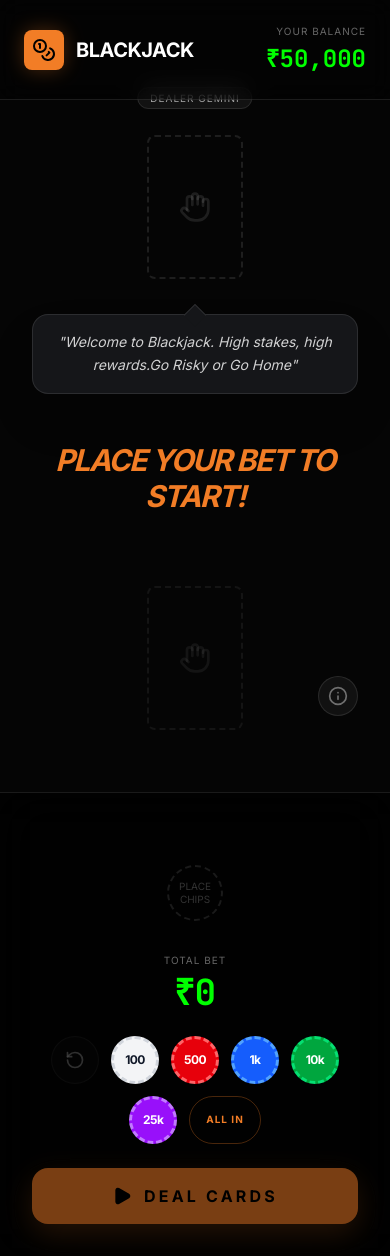
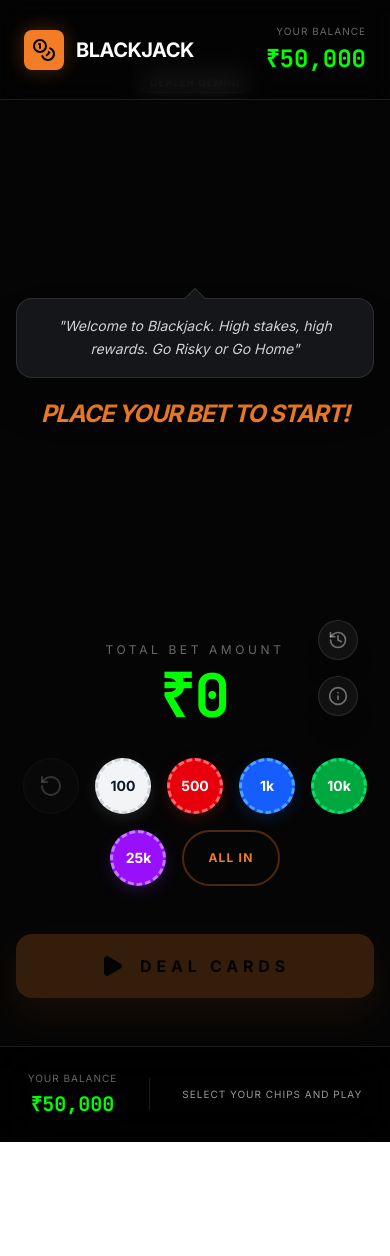
Before and after one commit to Mokshsheokand11/blackjack, a React (Vite) app: page / in a window 390 px wide. After the commit the page ends 1142 px from the top, so only its background shows below. Built offline with nearby package versions, Linux system fonts and the light colour scheme.

Commit message:
Intital UI

```diff
--- a/src/App.tsx
+++ b/src/App.tsx
@@ -1,10 +1,10 @@
 import React, { useState, useEffect, useCallback } from 'react';
 import { motion, AnimatePresence } from 'motion/react';
 import { Card as CardComponent } from './components/Card';
-import { Card as CardType, GameState, Hand, GameStatus } from './types';
+import { Card as CardType, GameState, Hand, GameStatus, RoundResult } from './types';
 import { createDeck, calculateScore, isBlackjack, isBusted, getDealerAction } from './utils/blackjack';
 import { getDealerCommentary } from './services/gemini';
-import { Coins, RotateCcw, Play, Hand as HandIcon, Split, Square, TrendingUp, TrendingDown, Info } from 'lucide-react';
+import { Coins, RotateCcw, Play, Hand as HandIcon, Split, Square, TrendingUp, TrendingDown, Info, History } from 'lucide-react';
 import confetti from 'canvas-confetti';
 import { clsx, type ClassValue } from 'clsx';
 import { twMerge } from 'tailwind-merge';
@@ -26,9 +26,30 @@ export default function App() {
     currentBet: 0,
     status: 'betting',
     message: 'Place your bet to start!',
-    dealerCommentary: 'Welcome to Blackjack. High stakes, high rewards.Go Risky or Go Home',
+    dealerCommentary: 'Welcome to Blackjack. High stakes, high rewards. Go Risky or Go Home',
     consecutiveAllIns: 0,
+    history: [],
   });
+
+  // Persist balance and history
+  useEffect(() => {
+    const savedBalance = localStorage.getItem('blackjack_balance');
+    const savedStreak = localStorage.getItem('blackjack_streak');
+    const savedHistory = localStorage.getItem('blackjack_history');
+
+    setGameState(prev => ({
+      ...prev,
+      balance: savedBalance ? parseInt(savedBalance) : prev.balance,
+      consecutiveAllIns: savedStreak ? parseInt(savedStreak) : prev.consecutiveAllIns,
+      history: savedHistory ? JSON.parse(savedHistory) : prev.history
+    }));
+  }, []);
+
+  useEffect(() => {
+    localStorage.setItem('blackjack_balance', gameState.balance.toString());
+    localStorage.setItem('blackjack_streak', gameState.consecutiveAllIns.toString());
+    localStorage.setItem('blackjack_history', JSON.stringify(gameState.history));
+  }, [gameState.balance, gameState.consecutiveAllIns, gameState.history]);
 
   const [betChips, setBetChips] = useState<number[]>([]);
   const betInput = betChips.reduce((sum, chip) => sum + chip, 0);
@@ -192,6 +213,56 @@ export default function App() {
     setIsProcessing(false);
   };
 
+  // Player action: Double Down
+  const handleDoubleDown = async () => {
+    const currentHand = gameState.playerHands[gameState.activeHandIndex];
+    if (
+      gameState.status !== 'playing' ||
+      isProcessing ||
+      currentHand.cards.length !== 2 ||
+      gameState.balance < gameState.currentBet
+    ) return;
+
+    setIsProcessing(true);
+    const newBet = gameState.currentBet;
+    const newBalance = gameState.balance - newBet;
+    const totalBet = gameState.currentBet + newBet;
+
+    const newDeck = [...gameState.deck];
+    const newCard = newDeck.pop()!;
+    const newCards = [...currentHand.cards, newCard];
+    const newScore = calculateScore(newCards);
+    const busted = isBusted(newScore);
+
+    const updatedHand: Hand = {
+      ...currentHand,
+      cards: newCards,
+      score: newScore,
+      isBusted: busted,
+      isStood: true,
+    };
+
+    const newPlayerHands = [...gameState.playerHands];
+    newPlayerHands[gameState.activeHandIndex] = updatedHand;
+
+    const nextHandIndex = gameState.activeHandIndex + 1;
+    const hasMoreHands = nextHandIndex < newPlayerHands.length;
+
+    updateState({
+      deck: newDeck,
+      playerHands: newPlayerHands,
+      activeHandIndex: hasMoreHands ? nextHandIndex : gameState.activeHandIndex,
+      balance: newBalance,
+      currentBet: totalBet,
+      status: hasMoreHands ? 'playing' : 'dealer-turn',
+      message: busted ? 'Busted!' : (hasMoreHands ? `Hand ${nextHandIndex + 1}'s turn` : 'Dealer\'s turn...'),
+    });
+
+    const commentary = await getDealerCommentary(updatedHand, gameState.dealerHand, 'double', newBalance, totalBet);
+    updateState({ dealerCommentary: commentary });
+    setIsProcessing(false);
+  };
+
   // Player action: Split
   const handleSplit = async () => {
     const currentHand = gameState.playerHands[gameState.activeHandIndex];
@@ -316,11 +387,27 @@ export default function App() {
     }
 
     const finalBalance = gameState.balance + totalPayout;
+
+    // Add to history
+    const mainHand = newPlayerHands[0];
+    const outcome = mainHand.isBlackjack ? 'blackjack' : (totalPayout > gameState.currentBet ? 'win' : (totalPayout === gameState.currentBet ? 'push' : 'loss'));
+
+    const newHistoryEntry: RoundResult = {
+      id: Math.random().toString(36).substr(2, 9),
+      playerScore: mainHand.score,
+      dealerScore: finalDealerHand.score,
+      bet: gameState.currentBet,
+      payout: totalPayout,
+      outcome,
+      timestamp: Date.now()
+    };
+
     updateState({
       playerHands: newPlayerHands,
       balance: finalBalance,
       status: 'settled',
       message: totalPayout > 0 ? `You won ${totalPayout} Rs!` : 'Better luck next time.',
+      history: [newHistoryEntry, ...gameState.history].slice(0, 10),
     });
 
     const commentary = await getDealerCommentary(newPlayerHands[0], finalDealerHand, 'settle', finalBalance, gameState.currentBet);
@@ -369,7 +456,7 @@ export default function App() {
         </div>
       </header>
 
-      <main className="flex-1 p-8 flex flex-col gap-8 max-w-7xl mx-auto w-full">
+      <main className="flex-1 p-4 md:p-8 flex flex-col gap-4 md:gap-6 max-w-7xl mx-auto w-full justify-center">
         {/* Dealer Area */}
         <section className="flex flex-col items-center gap-4">
           <div className="relative">
@@ -381,7 +468,7 @@ export default function App() {
 
             <div className="flex gap-4 min-h-[150px] items-center justify-center">
               <AnimatePresence mode="popLayout">
-                {gameState.dealerHand.cards.map((card, idx) => (
+                {gameState.status !== 'betting' && gameState.dealerHand.cards.map((card, idx) => (
                   <motion.div
                     key={`dealer-${idx}-${card.rank}-${card.suit}`}
                     initial={{ opacity: 0, y: -50, rotate: -10 }}
@@ -395,11 +482,6 @@ export default function App() {
                   </motion.div>
                 ))}
               </AnimatePresence>
-              {gameState.dealerHand.cards.length === 0 && (
-                <div className="w-24 h-36 border-2 border-dashed border-white/10 rounded-lg flex items-center justify-center text-white/10">
-                  <HandIcon className="w-8 h-8" />
-                </div>
-              )}
             </div>
 
             {gameState.dealerHand.cards.length > 0 && (
@@ -424,13 +506,102 @@ export default function App() {
         </section>
 
         {/* Game Message */}
-        <div className="text-center py-4">
-          <h2 className="text-3xl font-bold tracking-tighter uppercase italic text-[#F27D26]">
+        <div className="text-center py-1">
+          <h2 className="text-2xl md:text-3xl font-bold tracking-tighter uppercase italic text-[#F27D26]">
             {gameState.message}
           </h2>
         </div>
 
-        {/* Player Area */}
+        {/* Betting Central Area */}
+        {gameState.status === 'betting' && (
+          <section className="flex-1 flex flex-col items-center justify-center gap-8 py-8 animate-in fade-in zoom-in duration-500">
+            <div className="relative h-32 w-full flex flex-col items-center justify-end">
+              <AnimatePresence>
+                {betChips.map((chip, index) => (
+                  <motion.div
+                    key={`chip-main-${index}-${chip}`}
+                    initial={{ y: -100, opacity: 0, scale: 0.5 }}
+                    animate={{ y: -index * 4, opacity: 1, scale: 1.2 }}
+                    exit={{ opacity: 0, scale: 0.5, y: 50 }}
+                    className={cn(
+                      "absolute w-16 h-16 rounded-full border-[4px] border-dashed border-white/20 shadow-[0_10px_20px_rgba(0,0,0,0.5)] flex items-center justify-center font-bold text-sm ring-2 ring-black",
+                      chip === 100 ? 'bg-gray-100 text-gray-900' :
+                        chip === 500 ? 'bg-red-600 text-white' :
+                          chip === 1000 ? 'bg-blue-600 text-white' :
+                            chip === 10000 ? 'bg-green-600 text-white' :
+                              chip === 25000 ? 'bg-purple-600 text-white' :
+                                'bg-[#F27D26] text-black'
+                    )}
+                    style={{ bottom: 0, zIndex: index }}
+                  >
+                    {chip >= 1000 ? `${chip / 1000}k` : chip}
+                  </motion.div>
+                ))}
+              </AnimatePresence>
+            </div>
+
+            <div className="flex flex-col items-center gap-2">
+              <p className="text-xs text-white/40 uppercase tracking-[0.3em]">Total Bet Amount</p>
+              <motion.p
+                key={betInput}
+                initial={{ scale: 0.8 }}
+                animate={{ scale: 1 }}
+                className="text-6xl font-mono font-bold text-[#00FF00]"
+              >
+                ₹{betInput.toLocaleString()}
+              </motion.p>
+            </div>
+
+            <div className="flex flex-wrap justify-center items-center gap-4">
+              <button
+                onClick={handleUndoChip}
+                disabled={betChips.length === 0}
+                title="Undo last chip"
+                className="w-14 h-14 rounded-full bg-white/5 border border-white/10 flex items-center justify-center hover:bg-white/10 active:scale-95 transition-all disabled:opacity-30"
+              >
+                <RotateCcw className="w-6 h-6 text-white/60" />
+              </button>
+
+              {[100, 500, 1000, 10000, 25000].map(amount => (
+                <button
+                  key={amount}
+                  onClick={() => handleAddChip(amount)}
+                  disabled={betInput + amount > gameState.balance}
+                  className={cn(
+                    "w-14 h-14 rounded-full border-[3px] border-dashed border-white/20 font-bold text-sm hover:scale-110 active:scale-95 transition-all disabled:opacity-30 ring-2 ring-transparent hover:ring-white/40",
+                    amount === 100 ? 'bg-gray-100 text-gray-900 border-gray-300 shadow-[0_5px_15px_rgba(255,255,255,0.1)]' :
+                      amount === 500 ? 'bg-red-600 text-white border-red-400 shadow-[0_5px_15px_rgba(220,38,38,0.2)]' :
+                        amount === 1000 ? 'bg-blue-600 text-white border-blue-400 shadow-[0_5px_15px_rgba(37,99,235,0.2)]' :
+                          amount === 10000 ? 'bg-green-600 text-white border-green-400 shadow-[0_5_15px_rgba(16,185,129,0.2)]' :
+                            amount === 25000 ? 'bg-purple-600 text-white border-purple-400 shadow-[0_5px_15px_rgba(147,51,234,0.2)]' : ''
+                  )}
+                >
+                  {amount >= 1000 ? `${amount / 1000}k` : amount}
+                </button>
+              ))}
+
+              <button
+                onClick={handleAllIn}
+                disabled={betInput === gameState.balance || gameState.balance === 0}
+                className="px-6 py-2 h-14 rounded-full border-2 border-[#F27D26]/30 text-[#F27D26] text-xs font-bold uppercase tracking-widest hover:bg-[#F27D26]/10 active:scale-95 transition-all disabled:opacity-30"
+              >
+                All In
+              </button>
+            </div>
+
+            <button
+              onClick={startRound}
+              disabled={isProcessing || betInput < MIN_BET || betInput > gameState.balance}
+              className="w-full max-w-sm py-5 bg-[#F27D26] text-black font-extrabold uppercase tracking-[0.3em] rounded-2xl flex items-center justify-center gap-4 hover:bg-[#ff8c3a] disabled:opacity-20 shadow-[0_15px_40px_rgba(242,125,38,0.4)] transition-all active:scale-[0.98] mt-4"
+            >
+              <Play className="w-6 h-6 fill-current" />
+              Deal Cards
+            </button>
+          </section>
+        )}
+
+        {/* Player Area - ONLY show if not betting */}
+        {gameState.status !== 'betting' && (
           <section className="flex flex-col items-center gap-8">
             <div className="flex flex-wrap justify-center gap-12">
               {gameState.playerHands.map((hand, hIdx) => (
@@ -451,11 +622,6 @@ export default function App() {
                         </motion.div>
                       ))}
                     </AnimatePresence>
-                  {hand.cards.length === 0 && (
-                    <div className="w-24 h-36 border-2 border-dashed border-white/10 rounded-lg flex items-center justify-center text-white/10">
-                      <HandIcon className="w-8 h-8" />
-                    </div>
-                  )}
                   </div>
 
                   {hand.cards.length > 0 && (
@@ -473,99 +639,29 @@ export default function App() {
               ))}
             </div>
           </section>
+        )}
       </main>
 
       {/* Controls Footer */}
-      <footer className="p-8 bg-black/80 backdrop-blur-xl border-t border-white/10 sticky bottom-0 z-50">
-        <div className="max-w-4xl mx-auto flex flex-col gap-6">
+      <footer className="p-4 md:p-8 bg-black/80 backdrop-blur-xl border-t border-white/10 sticky bottom-0 z-50">
+        <div className="max-w-4xl mx-auto flex flex-col gap-4">
           {gameState.status === 'betting' ? (
-            <div className="flex flex-col items-center gap-6">
-              <div className="relative h-24 w-full flex flex-col items-center justify-end mb-2">
-                <AnimatePresence>
-                  {betChips.map((chip, index) => (
-                    <motion.div
-                      key={`chip-${index}-${chip}`}
-                      initial={{ y: -50, opacity: 0, scale: 0.8 }}
-                      animate={{ y: -index * 4, opacity: 1, scale: 1 }}
-                      exit={{ opacity: 0, scale: 0.5, y: -20 }}
-                      className={cn(
-                        "absolute w-14 h-14 rounded-full border-[4px] border-dashed border-white/20 shadow-[0_4px_10px_rgba(0,0,0,0.5)] flex items-center justify-center font-bold text-xs ring-2 ring-black",
-                        chip === 100 ? 'bg-gray-100 text-gray-900' :
-                          chip === 500 ? 'bg-red-600 text-white' :
-                            chip === 1000 ? 'bg-blue-600 text-white' :
-                              chip === 10000 ? 'bg-green-600 text-white' :
-                                chip === 25000 ? 'bg-purple-600 text-white' :
-                                  'bg-[#F27D26] text-black'
-                      )}
-                      style={{ bottom: 0, zIndex: index }}
-                    >
-                      {chip >= 1000 ? `${chip / 1000}k` : chip}
-                    </motion.div>
-                  ))}
-                </AnimatePresence>
-                {betChips.length === 0 && (
-                  <div className="w-14 h-14 rounded-full border-2 border-dashed border-white/10 flex items-center justify-center absolute bottom-0">
-                    <span className="text-white/20 text-[10px] uppercase text-center leading-tight">Place<br />Chips</span>
+            <div className="flex justify-center items-center gap-8 py-2">
+              <div className="text-center">
+                <p className="text-[10px] text-white/40 uppercase tracking-widest mb-1">Your Balance</p>
+                <p className="text-xl font-mono font-bold text-[#00FF00]">₹{gameState.balance.toLocaleString()}</p>
               </div>
-                )}
+              <div className="h-8 w-px bg-white/10" />
+              <div className="text-center text-white/60 text-[10px] uppercase tracking-widest">
+                Select your chips and play
               </div>
-
-              <div className="flex flex-col items-center">
-                <p className="text-[10px] text-white/40 uppercase tracking-widest mb-1">Total Bet</p>
-                <p className="text-4xl font-mono font-bold text-[#00FF00]">₹{betInput.toLocaleString()}</p>
-              </div>
-
-              <div className="flex flex-wrap justify-center items-center gap-3">
-                <button
-                  onClick={handleUndoChip}
-                  disabled={betChips.length === 0}
-                  className="w-12 h-12 rounded-full bg-white/5 border border-white/10 flex items-center justify-center hover:bg-white/10 active:scale-95 transition-all disabled:opacity-30 disabled:hover:bg-white/5"
-                >
-                  <RotateCcw className="w-5 h-5 text-white/60" />
-                </button>
-
-                {[100, 500, 1000, 10000, 25000].map(amount => (
-                  <button
-                    key={amount}
-                    onClick={() => handleAddChip(amount)}
-                    disabled={betInput + amount > gameState.balance}
-                    className={cn(
-                      "w-12 h-12 rounded-full border-[3px] border-dashed border-white/20 font-bold text-xs tracking-tighter hover:scale-110 active:scale-95 transition-all disabled:opacity-30 disabled:hover:scale-100 ring-2 ring-transparent hover:ring-white/20",
-                      amount === 100 ? 'bg-gray-100 text-gray-900 border-gray-300' :
-                        amount === 500 ? 'bg-red-600 text-white border-red-400' :
-                          amount === 1000 ? 'bg-blue-600 text-white border-blue-400' :
-                            amount === 10000 ? 'bg-green-600 text-white border-green-400' :
-                              amount === 25000 ? 'bg-purple-600 text-white border-purple-400' : ''
-                    )}
-                  >
-                    {amount >= 1000 ? `${amount / 1000}k` : amount}
-                  </button>
-                ))}
-
-                <button
-                  onClick={handleAllIn}
-                  disabled={betInput === gameState.balance || gameState.balance === 0}
-                  className="px-4 py-2 h-12 rounded-full border border-[#F27D26]/30 text-[#F27D26] text-[10px] font-bold uppercase tracking-widest hover:bg-[#F27D26]/10 active:scale-95 transition-all disabled:opacity-30 disabled:hover:bg-transparent"
-                >
-                  All In
-                </button>
-              </div>
-
-              <button
-                onClick={startRound}
-                disabled={isProcessing || betInput < MIN_BET || betInput > gameState.balance}
-                className="w-full max-w-sm py-4 bg-[#F27D26] text-black font-bold uppercase tracking-[0.2em] rounded-2xl flex items-center justify-center gap-3 hover:bg-[#ff8c3a] disabled:opacity-50 disabled:cursor-not-allowed shadow-[0_10px_30px_rgba(242,125,38,0.3)] transition-all active:scale-[0.98]"
-              >
-                <Play className="w-5 h-5 fill-current" />
-                Deal Cards
-              </button>
             </div>
           ) : gameState.status === 'playing' ? (
-            <div className="grid grid-cols-2 md:grid-cols-4 gap-4">
+            <div className="grid grid-cols-2 lg:grid-cols-5 gap-3">
               <button
                 onClick={handleHit}
                 disabled={isProcessing}
-                className="py-4 bg-white text-black font-bold uppercase tracking-widest rounded-2xl flex flex-col items-center gap-1 hover:bg-gray-200 transition-all active:scale-95"
+                className="py-4 bg-white text-black font-bold uppercase tracking-widest rounded-xl flex flex-col items-center gap-1 hover:bg-gray-200 transition-all active:scale-95 shadow-lg"
               >
                 <HandIcon className="w-5 h-5" />
                 <span>Hit</span>
@@ -574,24 +670,33 @@ export default function App() {
               <button
                 onClick={handleStand}
                 disabled={isProcessing}
-                className="py-4 bg-[#151619] border border-white/20 text-white font-bold uppercase tracking-widest rounded-2xl flex flex-col items-center gap-1 hover:bg-white/5 transition-all active:scale-95"
+                className="py-4 bg-[#151619] border border-white/20 text-white font-bold uppercase tracking-widest rounded-xl flex flex-col items-center gap-1 hover:bg-white/5 transition-all active:scale-95 shadow-lg"
               >
                 <Square className="w-5 h-5 fill-current" />
                 <span>Stand</span>
               </button>
 
               <button
+                onClick={handleDoubleDown}
+                disabled={isProcessing || gameState.playerHands[gameState.activeHandIndex].cards.length !== 2 || gameState.balance < gameState.currentBet}
+                className="py-4 bg-[#F27D26] text-black font-bold uppercase tracking-widest rounded-xl flex flex-col items-center gap-1 hover:bg-[#ff8c3a] disabled:opacity-20 transition-all active:scale-95 shadow-lg"
+              >
+                <TrendingUp className="w-5 h-5" />
+                <span>Double</span>
+              </button>
+
+              <button
                 onClick={handleSplit}
                 disabled={isProcessing || gameState.playerHands[gameState.activeHandIndex].cards.length !== 2 || gameState.playerHands[gameState.activeHandIndex].cards[0].rank !== gameState.playerHands[gameState.activeHandIndex].cards[1].rank || gameState.balance < gameState.currentBet}
-                className="py-4 bg-[#151619] border border-white/20 text-white font-bold uppercase tracking-widest rounded-2xl flex flex-col items-center gap-1 hover:bg-white/5 disabled:opacity-20 transition-all active:scale-95"
+                className="py-4 bg-[#151619] border border-white/20 text-white font-bold uppercase tracking-widest rounded-xl flex flex-col items-center gap-1 hover:bg-white/5 disabled:opacity-20 transition-all active:scale-95 shadow-lg"
               >
                 <Split className="w-5 h-5" />
                 <span>Split</span>
               </button>
 
-              <div className="flex flex-col items-center justify-center border border-white/10 rounded-2xl bg-white/5">
+              <div className="flex flex-col items-center justify-center border border-white/10 rounded-xl bg-white/5 md:col-span-1 col-span-2">
                 <p className="text-[10px] text-white/40 uppercase tracking-widest">Active Bet</p>
-                <p className="text-xl font-mono font-bold">₹{gameState.currentBet.toLocaleString()}</p>
+                <p className="text-xl font-mono font-bold text-[#F27D26]">₹{gameState.currentBet.toLocaleString()}</p>
               </div>
             </div>
           ) : (
@@ -609,21 +714,56 @@ export default function App() {
         </div>
       </footer>
 
-      {/* Info Overlay */}
-      <div className="fixed bottom-32 right-8 z-50 group">
-        <div className="absolute bottom-full right-0 mb-4 w-64 p-4 bg-[#151619] border border-white/10 rounded-2xl shadow-2xl opacity-0 group-hover:opacity-100 transition-opacity pointer-events-none">
+      {/* Info & History Overlay */}
+      <div className="fixed bottom-32 right-8 z-50 flex flex-col gap-4 items-end">
+        {/* History Panel */}
+        <div className="group/history relative">
+          <div className="absolute bottom-full right-0 mb-4 w-64 max-h-80 overflow-y-auto bg-[#151619]/95 backdrop-blur-xl border border-white/10 rounded-2xl shadow-2xl opacity-0 group-hover/history:opacity-100 transition-opacity pointer-events-none p-4 custom-scrollbar">
+            <h4 className="text-xs font-bold uppercase tracking-widest mb-3 text-[#00FF00] flex items-center gap-2">
+              <History className="w-3 h-3" /> Recent Hands
+            </h4>
+            <div className="space-y-2">
+              {gameState.history.length === 0 && <p className="text-[10px] text-white/20 italic text-center py-4">No games played yet</p>}
+              {gameState.history.map(round => (
+                <div key={round.id} className="flex justify-between items-center text-[10px] bg-white/5 p-2 rounded-lg border border-white/5">
+                  <div className="flex flex-col">
+                    <span className={cn(
+                      "font-bold uppercase",
+                      round.outcome === 'win' || round.outcome === 'blackjack' ? 'text-[#00FF00]' : round.outcome === 'push' ? 'text-white/60' : 'text-red-500'
+                    )}>
+                      {round.outcome}
+                    </span>
+                    <span className="text-white/40">{new Date(round.timestamp).toLocaleTimeString([], { hour: '2-digit', minute: '2-digit' })}</span>
+                  </div>
+                  <div className="text-right flex flex-col items-end">
+                    <div className="font-mono">P:{round.playerScore} vs D:{round.dealerScore}</div>
+                    <div className="text-[#F27D26]">₹{round.payout}</div>
+                  </div>
+                </div>
+              ))}
+            </div>
+          </div>
+          <button className="w-10 h-10 rounded-full bg-white/5 border border-white/10 flex items-center justify-center hover:bg-white/10 transition-all shadow-xl">
+            <History className="w-5 h-5 text-white/40" />
+          </button>
+        </div>
+
+        <div className="group/info relative">
+          <div className="absolute bottom-full right-0 mb-4 w-64 p-4 bg-[#151619] border border-white/10 rounded-2xl shadow-2xl opacity-0 group-hover/info:opacity-100 transition-opacity pointer-events-none">
             <h4 className="text-xs font-bold uppercase tracking-widest mb-2 text-[#F27D26]">House Rules</h4>
             <ul className="text-[10px] text-white/60 space-y-1 list-disc pl-4">
               <li>Dealer stands on all 17s</li>
               <li>Blackjack pays 3:2</li>
               <li>Insurance not available</li>
               <li>Split pairs of same rank</li>
+              <li>Double down on initial deal</li>
             </ul>
           </div>
-        <button className="w-10 h-10 rounded-full bg-white/5 border border-white/10 flex items-center justify-center hover:bg-white/10 transition-all">
+          <button className="w-10 h-10 rounded-full bg-white/5 border border-white/10 flex items-center justify-center hover:bg-white/10 transition-all shadow-xl">
             <Info className="w-5 h-5 text-white/40" />
           </button>
         </div>
       </div>
+    </div>
   );
 }
```
Also changed, not shown: src/types.ts (+11 -0 lines). Lines whose indentation alone changed are shown as unchanged.
